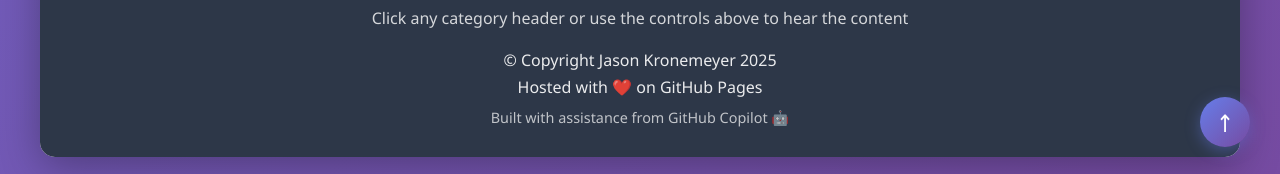
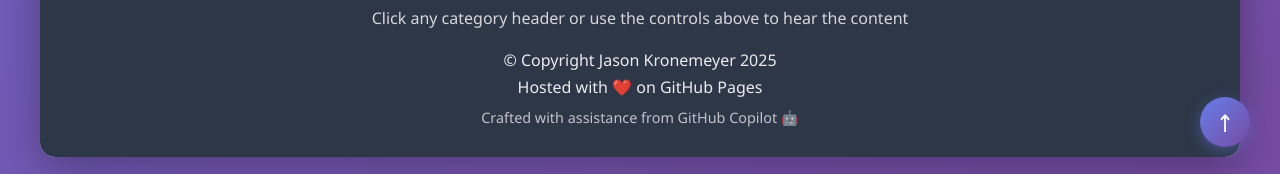
Before and after one commit to jasonkronemeyer/jasonkronemeyer.github.io, a Jekyll site: the page practice/picturespeak/ssml_png_use_cases.html, which Jekyll copies as it is, in a window 1280 px wide and 900 px high, scrolled down 2737 px. Shown: the part 723-897 px from the top of the window. Built offline with Jekyll 4.4.1, drawn with Linux system fonts in a browser that asks for light colours.

Commit message:
Change wording from 'Built' to 'Crafted' in footer

```diff
--- a/practice/picturespeak/ssml_png_use_cases.html
+++ b/practice/picturespeak/ssml_png_use_cases.html
@@ -578,7 +578,7 @@
             <p style="margin-top: 10px; opacity: 0.8;">Click any category header or use the controls above to hear the content</p>
             <p style="margin-top: 20px; opacity: 0.9;">© Copyright Jason Kronemeyer 2025</p>
             <p style="margin-top: 5px; opacity: 0.9;">Hosted with ❤️ on GitHub Pages</p>
-            <p style="margin-top: 10px; opacity: 0.7; font-size: 0.9em;">Built with assistance from GitHub Copilot 🤖</p>
+            <p style="margin-top: 10px; opacity: 0.7; font-size: 0.9em;">Crafted with assistance from GitHub Copilot 🤖</p>
         </footer>
     </div>
 
```
